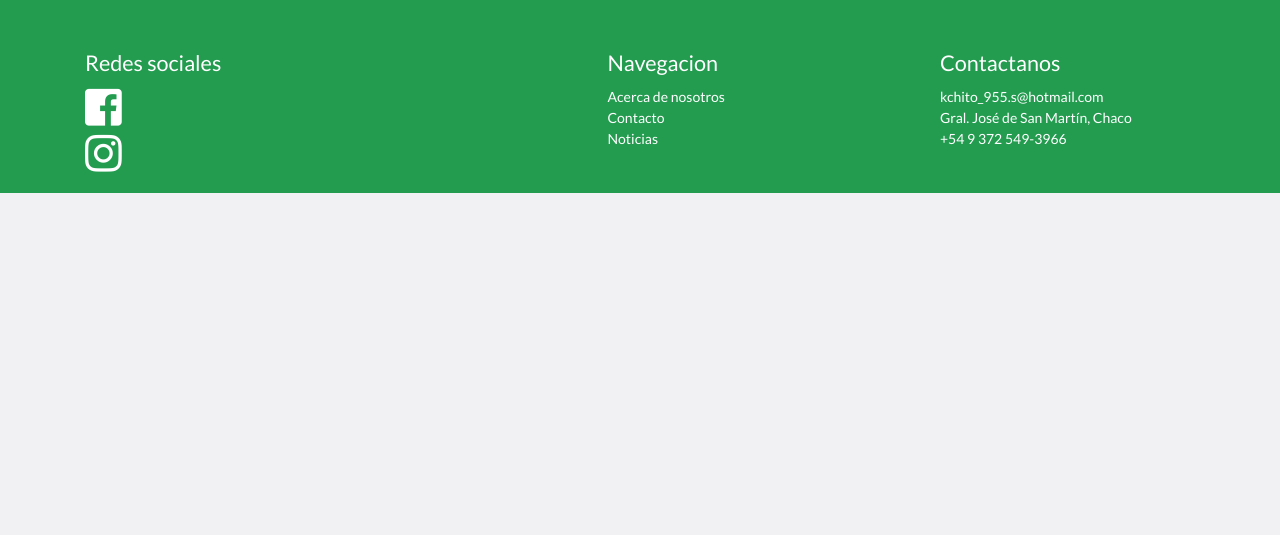
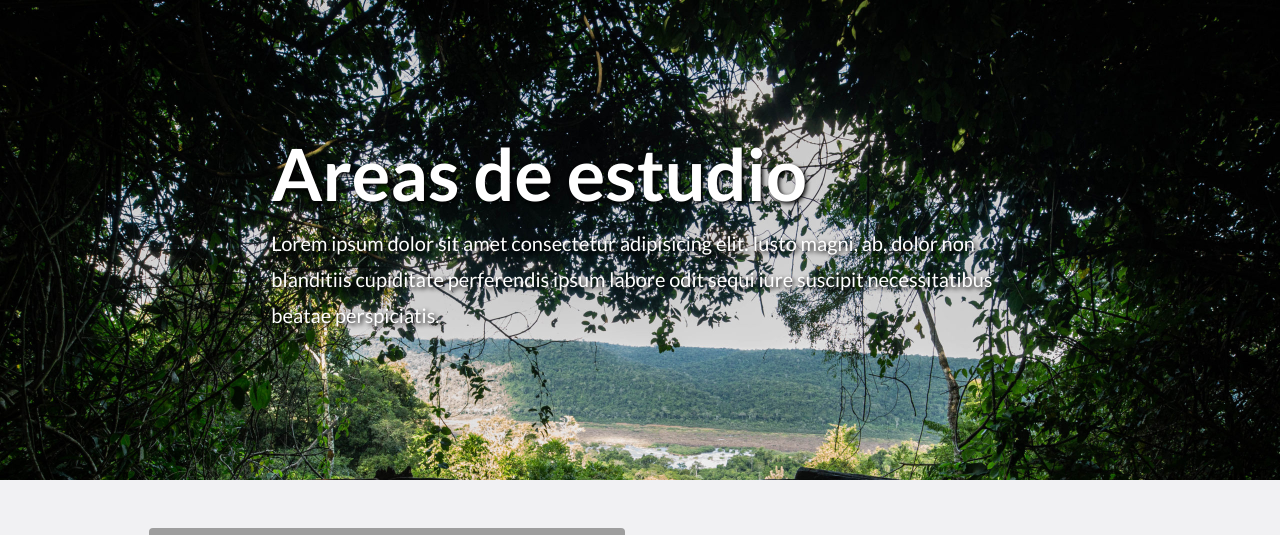
Before and after one commit to redmor1/Proyecto-Final-Reserva, a Django app: page /areas_de_estudio/ in a window 1280 px wide. Shown: the part 73-608 px from the top of the page. Before the commit the page ends 266 px from the top, so only its background shows below. Run offline with Django 4.2, Linux system fonts and the light colour scheme; some libraries are stand-ins or nearby versions; grey boxes are pictures that could not be loaded.

Commit message:
agregar sitio areas de estudio

```diff
--- a/reserva/static/css/styles.css
+++ b/reserva/static/css/styles.css
@@ -263,3 +263,16 @@ ul.footer-text li a {
     color:#ffd204!important;
 
 }
+
+.imagen {
+    background-image:url(areas_de_estudio.jpg);
+    background-size:cover;
+    overflow:hidden;
+    height:30rem;
+
+}
+
+.areas-texto {
+    font-size:16px;
+
+}
--- a/reserva/templates/areas_de_estudio.html
+++ b/reserva/templates/areas_de_estudio.html
@@ -1,6 +1,52 @@
 {% extends 'base.html' %}
+{% load static %}
 
 
 {% block content %}
+<div class="container-fluid">
+    <div class="row">
+        <div class="imagen container-fluid d-flex align-items-center">
+            <div class="col-lg-8 p-5 mx-auto">
+                <h1 class="titulo text-white display-3 fw-bold">Areas de estudio</h1>
+                <p class="imagen-texto text-white">Lorem ipsum dolor sit amet consectetur adipisicing elit. Iusto magni, ab, dolor non blanditiis cupiditate perferendis ipsum labore odit sequi iure suscipit necessitatibus beatae perspiciatis.</p>
+            </div>
+        </div>
+    </div>
+
+        <div class="col-lg-10 col-md-10 my-5 d-flex mx-auto">
+            <div class="col-lg-6 d-flex align-items-center">
+                <img src="{% static 'img/carrusel2.jpg' %}" class="img-fluid rounded w-100" style="object-fit: contain;">
+            </div>
+            <div class="col-lg-6">
+                <h1 class="display-3 fw-bold text-center">Fauna</h1>
+                <p class="areas-texto text-center">Lorem ipsum dolor sit amet consectetur adipisicing elit. Tempore mollitia molestias sint dignissimos distinctio vel totam maiores cumque deleniti tempora, quisquam aliquam non, consequuntur dolorum deserunt quos commodi est! Nemo ipsam sed beatae sunt mollitia iure officiis culpa possimus accusamus doloremque, pariatur accusantium rem delectus commodi architecto nisi sequi unde.</p>
+            </div>
+        </div>
+
+        <div class="col-lg-10 col-md-10 my-5 d-flex mx-auto">
+            <div class="col-lg-6">
+                <h1 class="display-3 fw-bold text-center">Flora</h1>
+                <p class="areas-texto text-center">Lorem ipsum dolor sit amet consectetur adipisicing elit. Tempore mollitia molestias sint dignissimos distinctio vel totam maiores cumque deleniti tempora, quisquam aliquam non, consequuntur dolorum deserunt quos commodi est! Nemo ipsam sed beatae sunt mollitia iure officiis culpa possimus accusamus doloremque, pariatur accusantium rem delectus commodi architecto nisi sequi unde.</p>
+            </div>
+            <div class="col-lg-6 d-flex align-items-center">
+                <img src="{% static 'img/carrusel1.jpg' %}" class="img-fluid rounded w-100" style="object-fit: contain;">
+            </div>
+        </div>
+
+        <div class="col-lg-10 col-md-10 my-5 d-flex mx-auto">
+            <div class="col-lg-6 d-flex align-items-center">
+                <img src="{% static 'img/fungi.jpg' %}" class="img-fluid rounded w-100" style="object-fit: contain;">
+            </div>
+            <div class="col-lg-6">
+                <h1 class="display-3 fw-bold text-center">Fungi</h1>
+                <p class="areas-texto text-center">Lorem ipsum dolor sit amet consectetur adipisicing elit. Tempore mollitia molestias sint dignissimos distinctio vel totam maiores cumque deleniti tempora, quisquam aliquam non, consequuntur dolorum deserunt quos commodi est! Nemo ipsam sed beatae sunt mollitia iure officiis culpa possimus accusamus doloremque, pariatur accusantium rem delectus commodi architecto nisi sequi unde.</p>
+            </div>
+        </div>
+
+
+
+</div>
+
+
 
 {% endblock %}
```
Also changed, not shown: reserva/static/css/areas_de_estudio.jpg (added), reserva/static/css/fungi.jpg (added), reserva/static/img/fungi.jpg (added).
